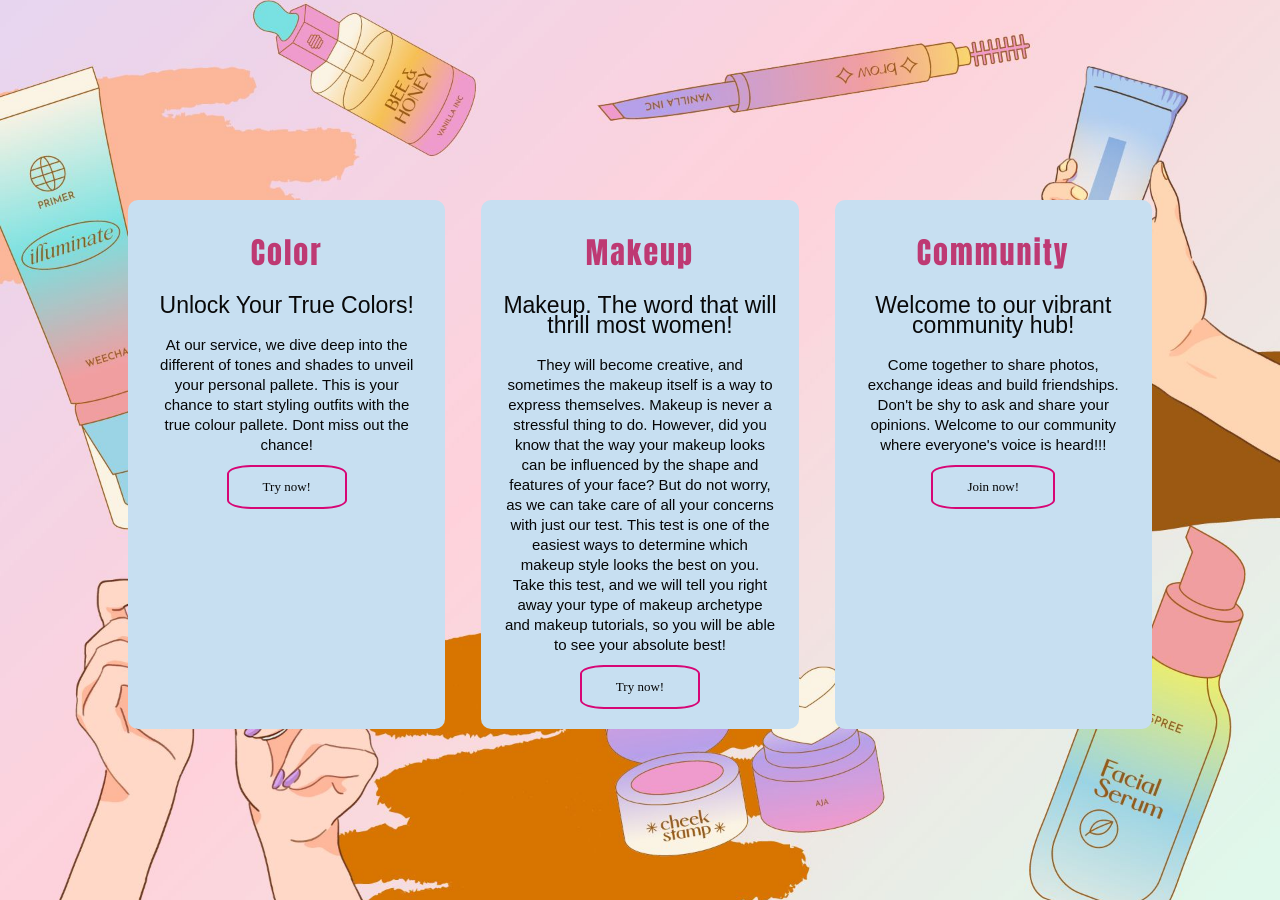
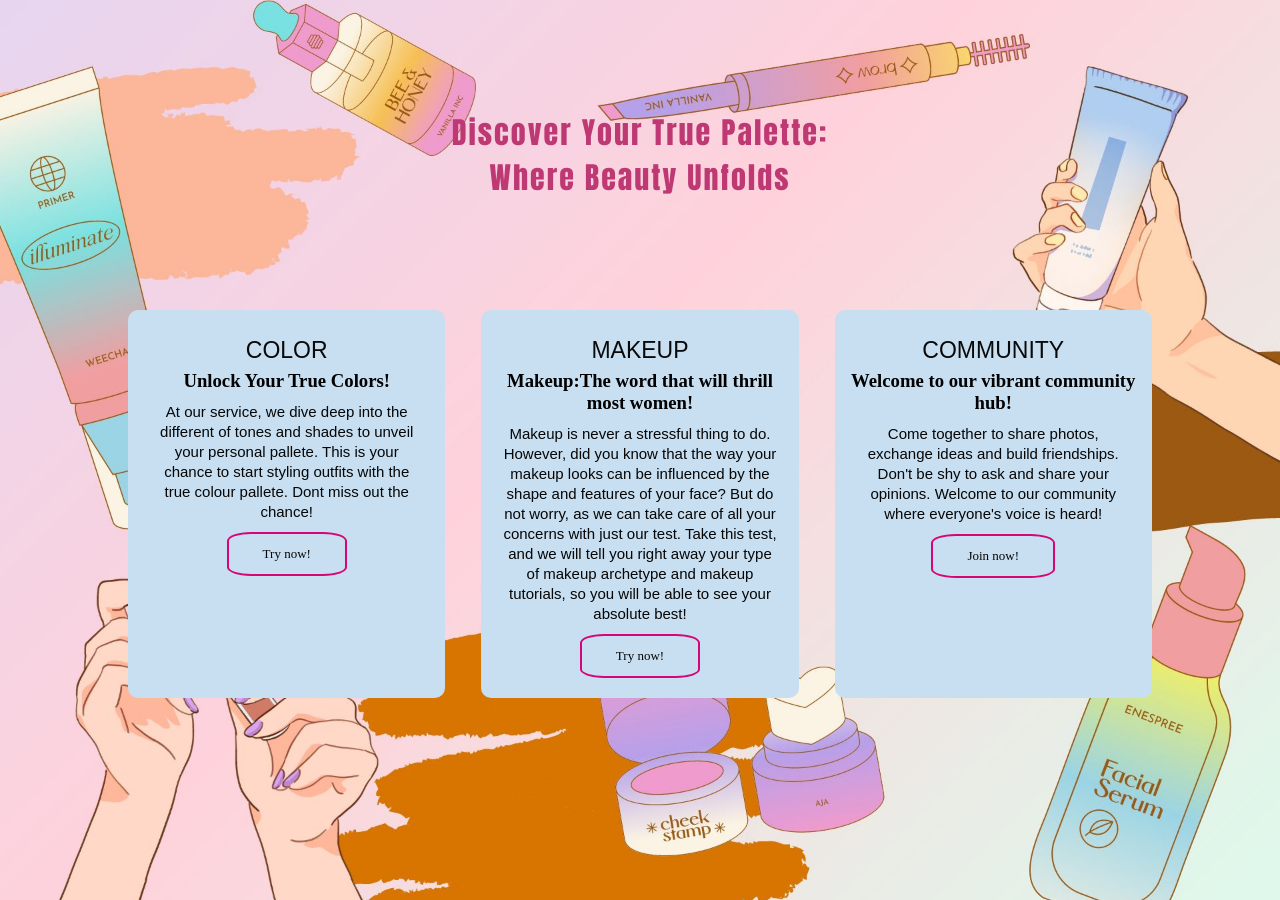
Before and after one commit to afiqahaunie/ColorMakeupAnalysis, a Flask app: page / in a window 1280 px wide. Shown: the part 91-991 px from the top of the page. Run offline with Flask 3, Linux system fonts and the light colour scheme.

Commit message:
update the main page html file

```diff
--- a/templates/main_page.html
+++ b/templates/main_page.html
@@ -16,10 +16,10 @@
             <div class="nav-links" id="navlinks">
               <i class="fa fa-times" onclick="hideMenu()"></i>
                 <ul>
-                    <li><a href="/">HOME</a></li>
-                    <li><a href="color">COLOR</a></li>
-                    <li><a href="makeup">MAKEUP</a></li>
-                    <li><a href="community">COMMUNITY</a></li>
+                    <li><a id="/" href="/">HOME</a></li>
+                    <li><a id="color" href="color">COLOR</a></li>
+                    <li><a id="makeup" href="makeup">MAKEUP</a></li>
+                    <li><a id="community" href="community">COMMUNITY</a></li>
                 </ul>
             </div>
             <i class="fa fa-bars" onclick="showMenu()"></i>
@@ -32,24 +32,25 @@
     </section>
 
     <section class="segment">
+        <h1>Discover Your True Palette:<br>Where Beauty Unfolds</h1>
         <div class="row">
            <div class="segment-desc">
-               <h1>Color</h1>
-               <h2>Unlock Your True Colors!</h2>
+               <h2>COLOR</h2>
+               <h3>Unlock Your True Colors!</h3>
                <p>At our service, we dive deep into the different of tones and shades to unveil your personal pallete. This is your chance to start styling outfits with the true colour pallete. Dont miss out the chance!</p>
-               <a href="" class="try-button">Try now!</a>
+               <a href="color" class="try-button">Try now!</a>
            </div>
            <div class="segment-desc">
-               <h1>Makeup</h1>
-               <h2>Makeup. The word that will thrill most women!</h2>
-               <p>They will become creative, and sometimes the makeup itself is a way to express themselves. Makeup is never a stressful thing to do. However, did you know that the way your makeup looks can be influenced by the shape and features of your face? But do not worry, as we can take care of all your concerns with just our test. This test is one of the easiest ways to determine which makeup style looks the best on you. Take this test, and we will tell you right away your type of makeup archetype and makeup tutorials, so you will be able to see your absolute best!</p>
+               <h2>MAKEUP</h2>
+               <h3>Makeup:The word that will thrill most women!</h3>
+               <p>Makeup is never a stressful thing to do. However, did you know that the way your makeup looks can be influenced by the shape and features of your face? But do not worry, as we can take care of all your concerns with just our test. Take this test, and we will tell you right away your type of makeup archetype and makeup tutorials, so you will be able to see your absolute best!</p>
                <a href="makeup" class="try-button">Try now!</a>
            </div>
            <div class="segment-desc">
-               <h1>Community</h1>
-               <h2>Welcome to our vibrant community hub!</h2>
-               <p>Come together to share photos, exchange ideas and build friendships. Don't be shy to ask and share your opinions. Welcome to our community where everyone's voice is heard!!!</p>
-               <a href="" class="try-button">Join now!</a>
+               <h2>COMMUNITY</h2>
+               <h3>Welcome to our vibrant community hub!</h3>
+               <p>Come together to share photos, exchange ideas and build friendships. Don't be shy to ask and share your opinions. Welcome to our community where everyone's voice is heard!</p>
+               <a href="community" class="try-button">Join now!</a>
            </div>
         </div>
     </section>
```
